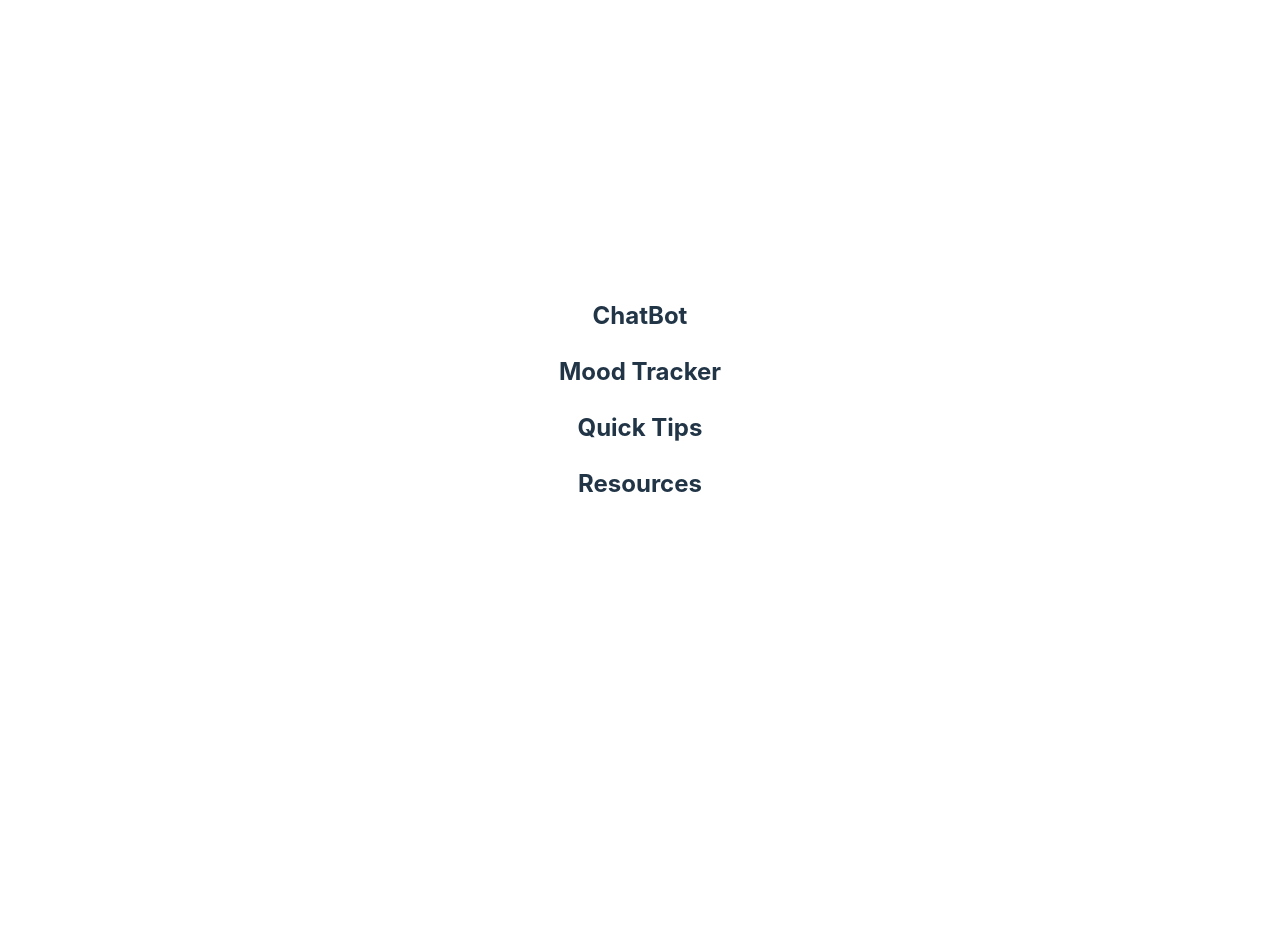
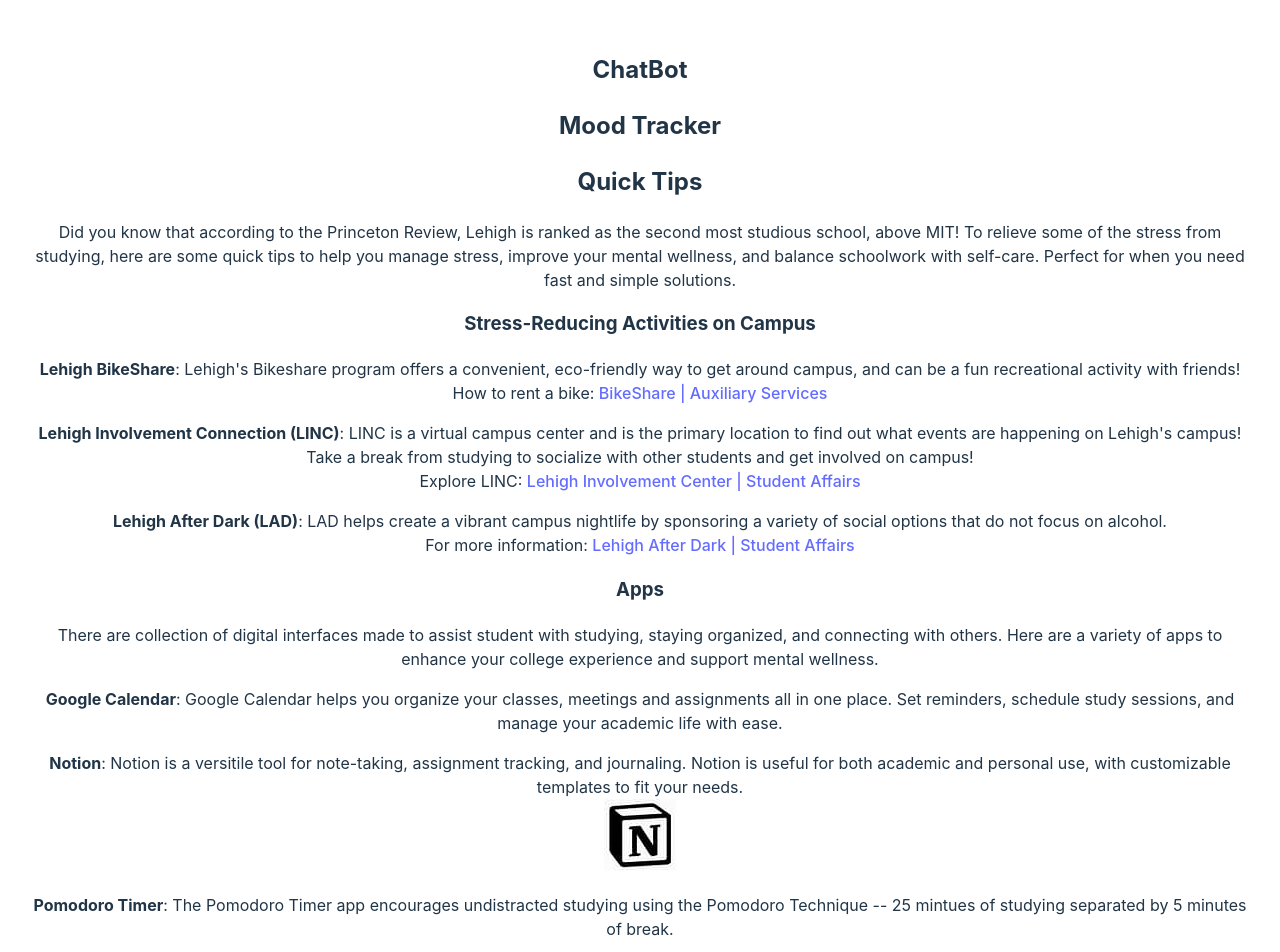
Before and after one commit to ayc325/lehigh-valley-hackathon, a React (Vite) app in the folder full_stack_snacks/: page /quicktips in a window 1280 px wide. Shown: the top 952 px of the page. Before the commit the page ends 800 px from the top, so only its background shows below. Built offline with nearby package versions, Linux system fonts and the light colour scheme.

Commit message:
progress update

```diff
--- a/full_stack_snacks/src/components/QuickTips.jsx
+++ b/full_stack_snacks/src/components/QuickTips.jsx
@@ -1,8 +1,74 @@
 import React from "react"
+import notionpic from "../assets/notionpic.jpg"
 const QuickTips = () =>{
     return(
         <div className = "tips">
             <h2>Quick Tips</h2>
+            <p>
+                Did you know that according to the Princeton Review, Lehigh is ranked as the second most studious school, above MIT!
+                To relieve some of the stress from studying, here are some quick tips to help you manage stress, improve your mental
+                wellness, and balance schoolwork with self-care. Perfect for when you need fast and simple solutions.
+            </p>
+            <h3>
+                Stress-Reducing Activities on Campus
+            </h3>
+            <p>
+                <b>Lehigh BikeShare</b>
+                : Lehigh's Bikeshare program offers a convenient, eco-friendly way to get around campus,
+                and can be a fun recreational activity with friends!
+                <br />
+                How to rent a bike: <a href = "https://auxiliaryservices.lehigh.edu/more-transportation-options/bikeshare"> BikeShare | Auxiliary Services</a>
+            </p>
+            <p>
+                <b>Lehigh Involvement Connection (LINC)</b>
+                : LINC is a virtual campus center and is the primary location to find out what events are happening on Lehigh's campus!
+                Take a break from studying to socialize with other students and get involved on campus!
+                <br />
+                Explore LINC: <a href = "https://lehigh.campuslabs.com/engage/"> Lehigh Involvement Center | Student Affairs</a>
+            </p>
+            <p>
+                <b>Lehigh After Dark (LAD)</b>
+                : LAD helps create a vibrant campus nightlife by sponsoring a variety of social options that do not focus on alcohol.
+                <br />
+                For more information: <a href = "https://studentaffairs.lehigh.edu/lehigh-after-dark-lad">Lehigh After Dark | Student Affairs</a>
+            </p>
+
+            <h3>Apps</h3>
+            <p>There are collection of digital interfaces made to assist student with studying, staying organized, and connecting with others.
+                Here are a variety of apps to enhance your college experience and support mental wellness.
+            </p>
+            <p>
+                <b>Google Calendar</b>
+                : Google Calendar helps you organize your classes, meetings and assignments all in one place. Set reminders, schedule study sessions,
+                and manage your academic life with ease.
+            </p>
+            <p>
+                <b>Notion</b>
+                : Notion is a versitile tool for note-taking, assignment tracking, and journaling.
+                Notion is useful for both academic and personal use, with customizable templates to fit your needs.
+                <br />
+                <a href = "https://www.bing.com/ck/a?!&&p=be649260b6a656b6b6897cdeaee324a8fe2e4d38c61f7b914f670bde5a963cacJmltdHM9MTcyOTI5NjAwMA&ptn=3&ver=2&hsh=4&fclid=0942a05a-4f87-6ce9-04ec-b0c44e376d62&psq=notion+dowload&u=a1aHR0cHM6Ly93d3cubm90aW9uLnNvLw&ntb=1">
+                    <img src = {notionpic}></img>
+                </a>
+            </p>
+            <p>
+                <b>Pomodoro Timer</b>
+                : The Pomodoro Timer app encourages undistracted studying using the Pomodoro Technique -- 25 mintues of studying separated by 5 minutes of break.
+                <br />
+                <a href = "https://www.bing.com/ck/a?!&&p=6c6bf2a3e1375cf93a8a242ecfa45cd246b626329cdac7fbe5aadc9ede5ce776JmltdHM9MTcyOTI5NjAwMA&ptn=3&ver=2&hsh=4&fclid=0942a05a-4f87-6ce9-04ec-b0c44e376d62&psq=pomodoro+timer+app&u=a1aHR0cHM6Ly9wbGF5Lmdvb2dsZS5jb20vc3RvcmUvYXBwcy9kZXRhaWxzP2lkPWNvbS5wb21vZHJvbmUuYXBwJmhsPWVuLVVT&ntb=1" Download Pomodoro Timer on Google Play></a>
+            </p>
+            <p>
+                <b>Forest</b>
+                : The Forest app rewards your focus by letting you grow a virtual tree! The longer you stay off your phone,
+                the bigger your tree grows. Grow a collection of unique tree species and you improve your study habits.
+
+                <br />
+            </p>
+            <p>
+                <b>Stompers</b>
+
+                <br />
+            </p>
         </div>
     )
 }
```
Also changed, not shown: full_stack_snacks/src/assets/notionpic.jpg (added).
